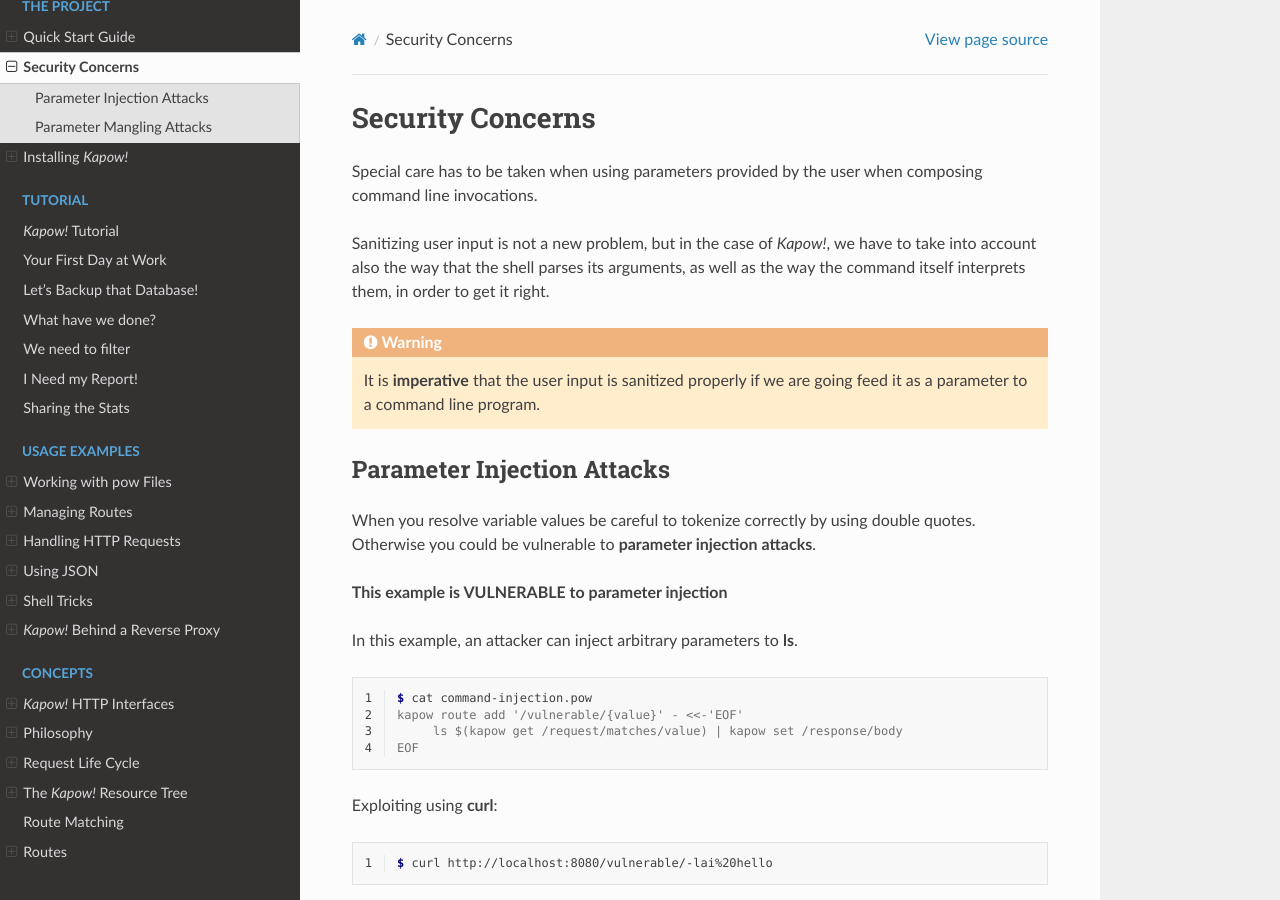
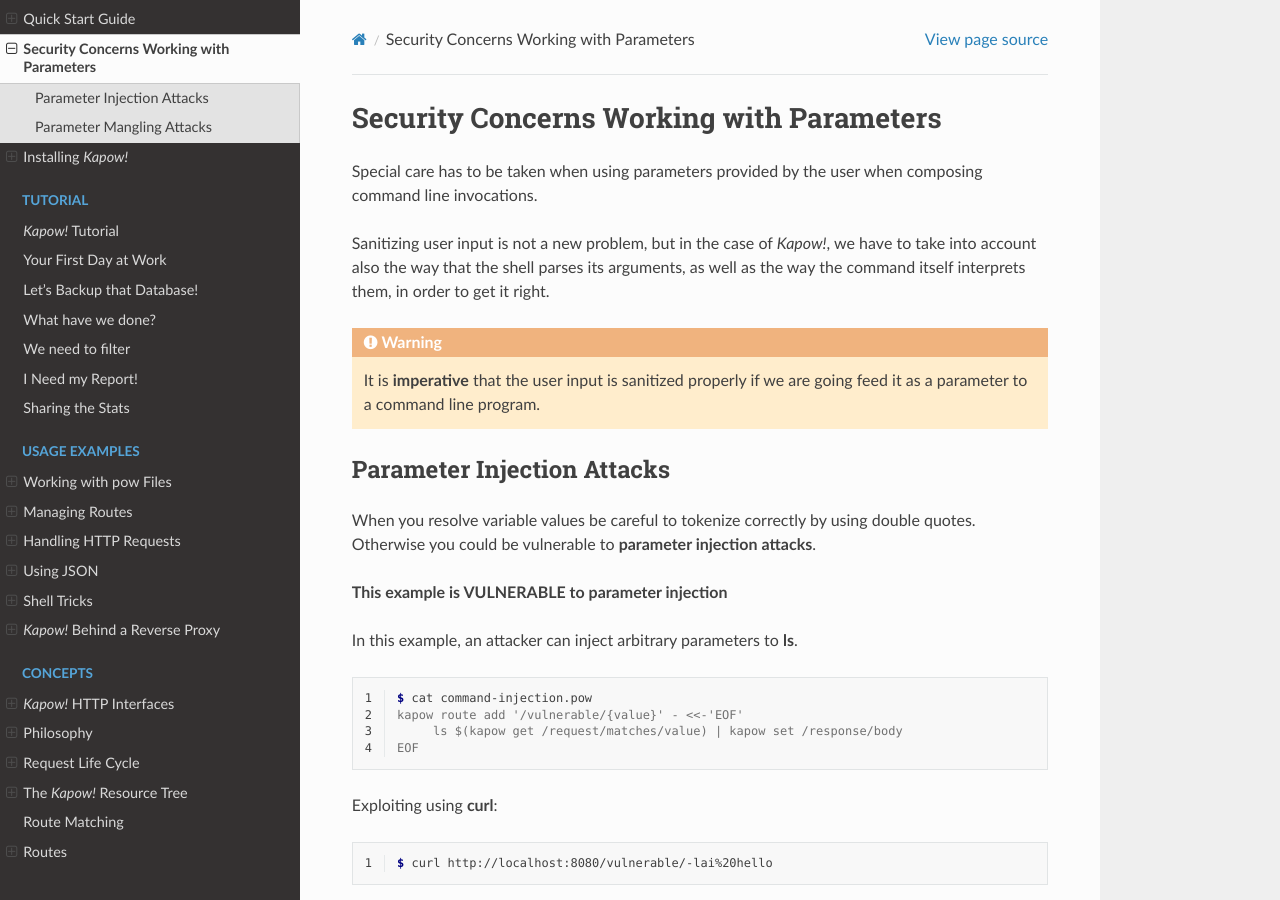
Before and after one commit to BBVA/kapow, a Sphinx documentation site: the page built from docs/source/the_project/security.rst, in a window 1280 px wide and 900 px high. Built offline with Sphinx 7.4.7 and the Read the Docs theme 2.0.0, drawn with Linux system fonts in a browser that asks for light colours.

Commit message:
Change tittle to something more specific

```diff
--- a/docs/source/the_project/security.rst
+++ b/docs/source/the_project/security.rst
@@ -1,5 +1,5 @@
-Security Concerns
-=================
+Security Concerns Working with Parameters
+=========================================
 
 Special care has to be taken when using parameters provided by the user when
 composing command line invocations.
```
